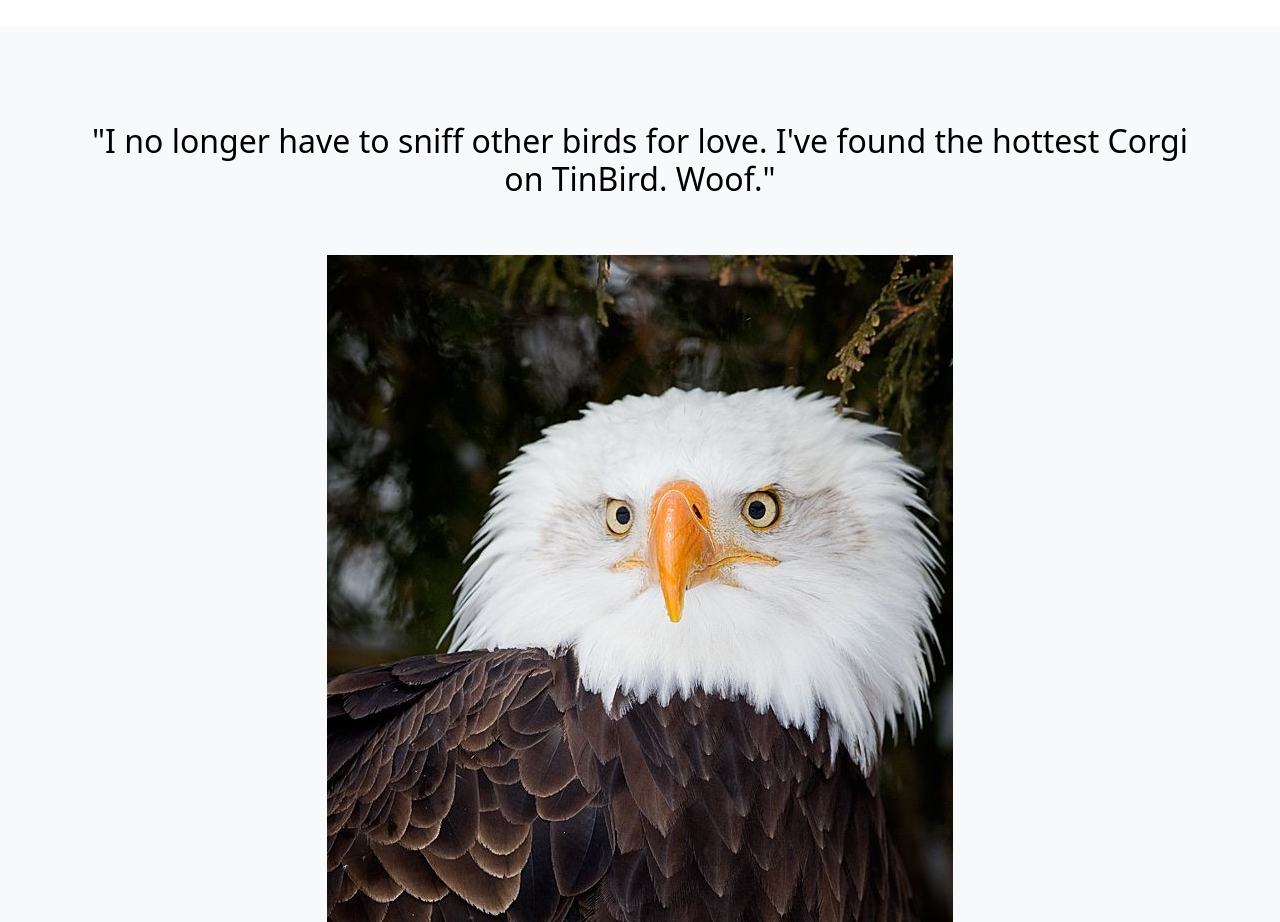
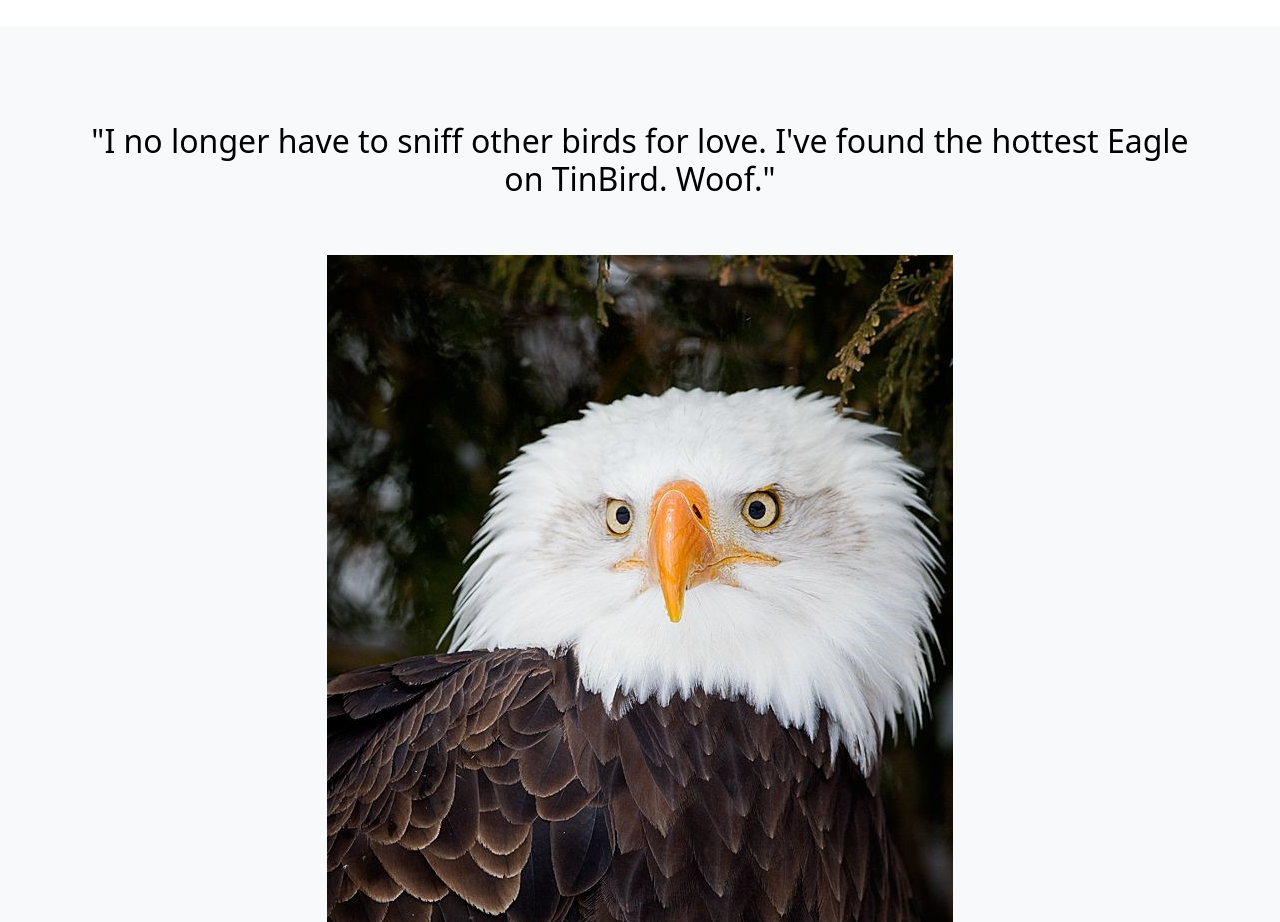
Before and after one commit to BurcuMengu/Tinbird, a plain HTML site: page index.html in a window 1280 px wide. Shown: the part 1100-2022 px from the top of the page. Drawn offline with nearby package versions, Linux system fonts and the light colour scheme.

Commit message:
fix files

```diff
--- a/index.html
+++ b/index.html
@@ -95,7 +95,7 @@
       <div class="my-5">
         <div class="p-5 text-center bg-body-tertiary">
           <div class="container py-5">
-            <h2 class="text-body-emphasis">"I no longer have to sniff other birds for love. I've found the hottest Corgi on
+            <h2 class="text-body-emphasis">"I no longer have to sniff other birds for love. I've found the hottest Eagle on
               TinBird. Woof."</h2>
             <img class="profile-img mt-5" src="images/eagle-two.jpg" alt="dog image">
             <p class="col-lg-8 mx-auto lead mt-2">
```
